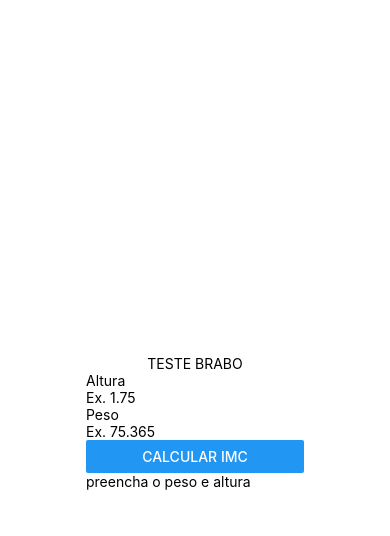
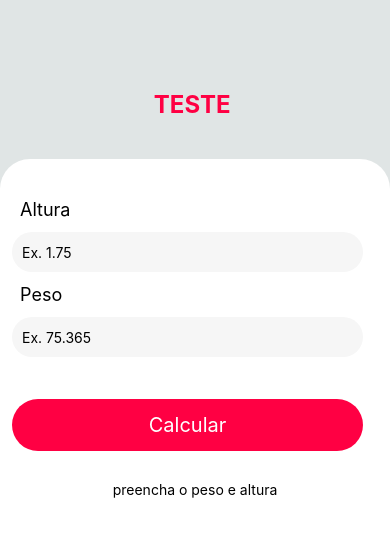
Before and after one commit to eduardotks/imc_project_react_native, a React Native app: screen / in a window 390 px wide. Shown: the top 536 px of the page. Built offline with nearby package versions, Linux system fonts and the light colour scheme.

Commit message:
Colors adjustments/new layout

```diff
--- a/App.js
+++ b/App.js
@@ -1,7 +1,7 @@
 import { StatusBar } from 'expo-status-bar';
 import { StyleSheet, Text, View } from 'react-native';
 import Title from './src/components/Title';
-import Main from './src/components/Main';
+import Main from './src/components/Form';
 export default function App() {
   return (
     <View style={styles.container}>
@@ -14,10 +14,7 @@ export default function App() {
 const styles = StyleSheet.create({
   container: {
     flex: 1,
-    backgroundColor: '#fff',
-    alignItems: 'center',
-    justifyContent: 'center',
-    fontSize: 50,
-    color: 'red'
+    backgroundColor: '#e0e5e5',
+    paddingTop:80
   },
 });
--- a/src/components/Form/index.js
+++ b/src/components/Form/index.js
@@ -1,6 +1,7 @@
 import React, { useState } from 'react'
-import { View, Text, TextInput, Button } from "react-native"
+import { View, Text, TextInput, TouchableOpacity } from "react-native"
 import ResultImc from "./ResultImc"
+import styles from "./style"
 
 export default function Form() {
     const [height, setHeight] = useState(null)
@@ -30,26 +31,34 @@ export default function Form() {
 
 
     return (
-        <View>
-            <View>
+        <View style={styles.formContext}>
+            <View style={styles.form}>
                 {/* --------------- */}
-                <Text>Altura</Text>
+                <Text style={styles.formLabel}>Altura</Text>
                 <TextInput
+                    style={styles.input}
                     onChangeText={setHeight}
                     placeholder="Ex. 1.75"
                     keyboardType="numeric"
                     value={height}/>
                 {/* --------------- */}
-                <Text>Peso</Text>
+                <Text style={styles.formLabel}>Peso</Text>
                 <TextInput
+                    style={styles.input}
+
                     onChangeText={setWeight}
                     placeholder="Ex. 75.365"
                     keyboardType="numeric"
                     value={weight} />
                 {/* --------------- */}
-                <Button
-                    onPress={() => validationImc()}
-                    title='Calcular IMC' />
+                <TouchableOpacity
+                    style={styles.buttonCalculator}
+                    onPress={() => {
+                        validationImc()
+                    }}
+                >
+                    <Text style={styles.textButtonCalculator}>{textButton}</Text>
+                </TouchableOpacity>
             </View>
             <ResultImc messageResultImc={messageImc} resultImc={imc} />
         </View>
--- /dev/null
+++ b/src/components/Form/style.js
@@ -0,0 +1,59 @@
+import { StyleSheet } from "react-native";
+
+const styles = StyleSheet.create({
+
+    formContext: {
+        width: "100%",
+        height: "100%",
+        bottom: 0,
+        backgroundColor: "#ffffff",
+        alignItems: "center",
+        marginTop: 30,
+        borderTopLeftRadius: 30,
+        borderTopRightRadius: 30,
+    },
+
+    form:{
+        width:"100%",
+        height:"auto",
+        marginTop: 30,
+        paddingTop: 10,
+
+    },
+
+    formLabel:{
+        color:"#000000",
+        fontSize:18,
+        paddingLeft:20
+    },
+
+    input:{
+        width:"90%",
+        borderRadius:50,
+        backgroundColor:"#f6f6f6",
+        height:40,
+        margin:12,
+        paddingLeft:10
+
+    },
+    buttonCalculator:{
+        borderRadius: 50,
+        alignItems:"center",
+        justifyContent:"center",
+        width: "90%",
+        backgroundColor:"#FF0043",
+        paddingTop: 14,
+        paddingBottom:14,
+        marginLeft:12,
+        margin:30
+
+    },
+
+    textButtonCalculator:{
+        fontSize:20,
+        color:"#fff",
+    }
+
+});
+
+export default styles
--- a/src/components/Main/index.js
+++ /dev/null
@@ -1,11 +0,0 @@
-import React from 'react'
-import { View } from "react-native"
-import Form from '../Form';
-
-export default function Main() {
-    return (
-        <View>
-            <Form/>
-        </View>
-    );
-}
--- a/src/components/Title/index.js
+++ b/src/components/Title/index.js
@@ -1,10 +1,12 @@
 import React from 'react'
 import { View, Text } from "react-native"
+import styles from "./style"
+
 
 export default function Title() {
     return (
-        <View>
-            <Text>TESTE BRABO</Text>
+        <View style={styles.boxTitle}>
+            <Text style={styles.textTitle}>TESTE </Text>
         </View>
     );
 }
--- /dev/null
+++ b/src/components/Title/style.js
@@ -0,0 +1,19 @@
+import { StyleSheet } from "react-native";
+
+const styles = StyleSheet.create({
+
+    boxTitle:{
+        alignItems: "center",
+        justifyContent: "center",
+        padding:10
+    },
+
+    textTitle:{
+        color:"#FF0043",
+        fontSize:24,
+        fontWeight:"bold"
+    }
+
+});
+
+export default styles
```
Also changed, not shown: src/components/Form/ResultImc/style.js (added).
